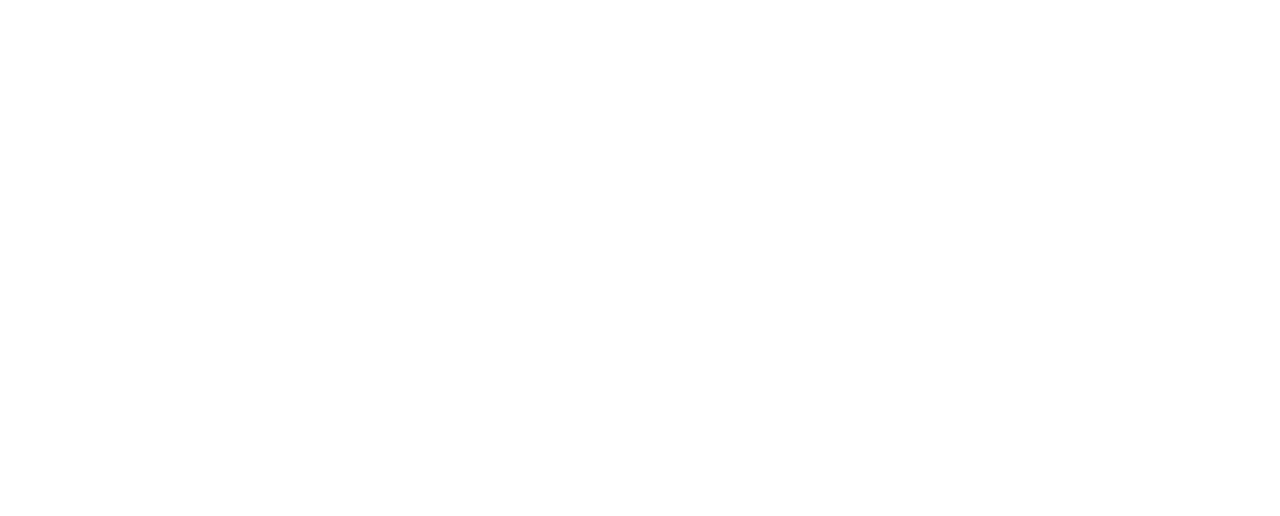
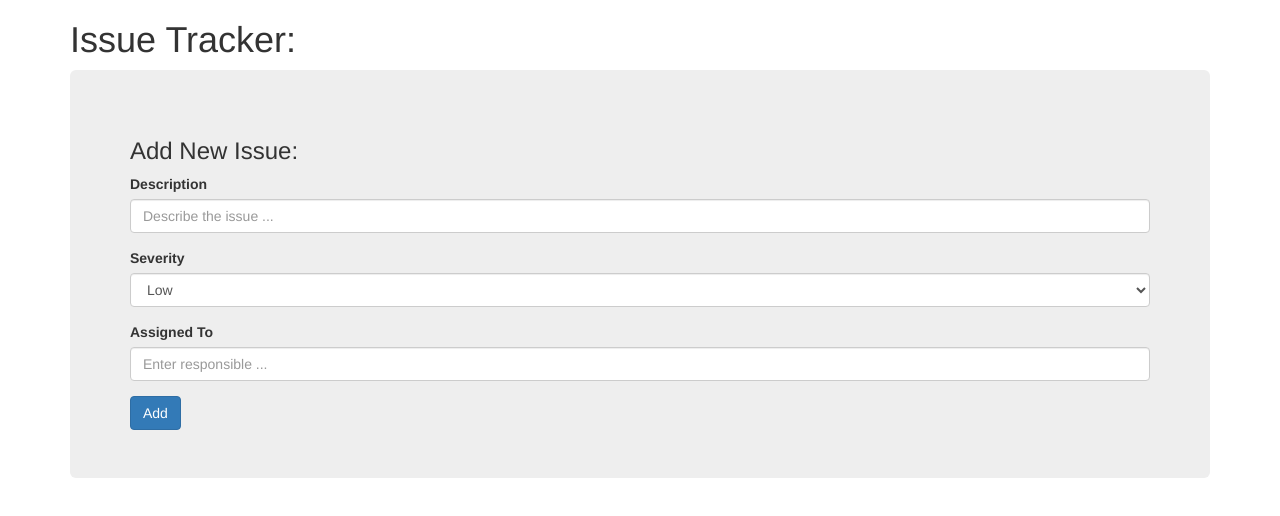
Before and after one commit to 1Emonislam/issue-tracker, a plain HTML site: page index.html in a window 1280 px wide. Drawn offline with nearby package versions, Linux system fonts and the light colour scheme.

Commit message:
index.html file content

```diff
--- a/index.html
+++ b/index.html
@@ -5,6 +5,64 @@
 		<meta http-equiv="X-UA-Compatible" content="IE=edge" />
 		<meta name="viewport" content="width=device-width, initial-scale=1.0" />
 		<title>Issue Tracker</title>
+		<!-- Latest compiled and minified CSS -->
+		<link
+			rel="stylesheet"
+			href="https://maxcdn.bootstrapcdn.com/bootstrap/3.3.7/css/bootstrap.min.css"
+			integrity="sha384-BVYiiSIFeK1dGmJRAkycuHAHRg32OmUcww7on3RYdg4Va+PmSTsz/K68vbdEjh4u"
+			crossorigin="anonymous"
+		/>
 	</head>
-	<body></body>
+	<body onload="fetchIssues()">
+		<div class="container">
+			<h1>Issue Tracker:</h1>
+			<div class="jumbotron">
+				<h3>Add New Issue:</h3>
+				<form id="issueInputForm">
+					<div class="form-group">
+						<label for="issueDescription">Description</label>
+						<input
+							type="text"
+							class="form-control"
+							id="issueDescription"
+							placeholder="Describe the issue ..."
+						/>
+					</div>
+					<div class="form-group">
+						<label for="issueSeverity">Severity</label>
+						<select id="issueSeverity" class="form-control">
+							<option value="Low">Low</option>
+							<option value="Medium">Medium</option>
+							<option value="High">High</option>
+						</select>
+					</div>
+					<div class="form-group">
+						<label for="issueAssignedTo">Assigned To</label>
+						<input
+							type="text"
+							class="form-control"
+							id="issueAssignedTo"
+							placeholder="Enter responsible ..."
+						/>
+					</div>
+					<button type="submit" class="btn btn-primary">Add</button>
+				</form>
+			</div>
+			<div class="col-lg-12">
+				<div id="issuesList"></div>
+			</div>
+		</div>
+		<script
+			src="https://code.jquery.com/jquery-3.1.1.min.js"
+			integrity="sha256-hVVnYaiADRTO2PzUGmuLJr8BLUSjGIZsDYGmIJLv2b8="
+			crossorigin="anonymous"
+		></script>
+		<!-- Latest compiled and minified JavaScript -->
+		<script
+			src="https://maxcdn.bootstrapcdn.com/bootstrap/3.3.7/js/bootstrap.min.js"
+			integrity="sha384-Tc5IQib027qvyjSMfHjOMaLkfuWVxZxUPnCJA7l2mCWNIpG9mGCD8wGNIcPD7Txa"
+			crossorigin="anonymous"
+		></script>
+		<script src="main.js"></script>
+	</body>
 </html>
```
